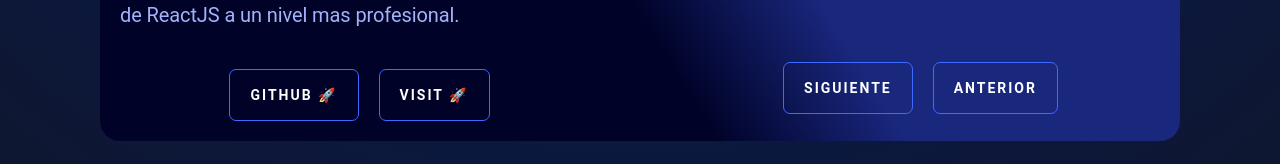
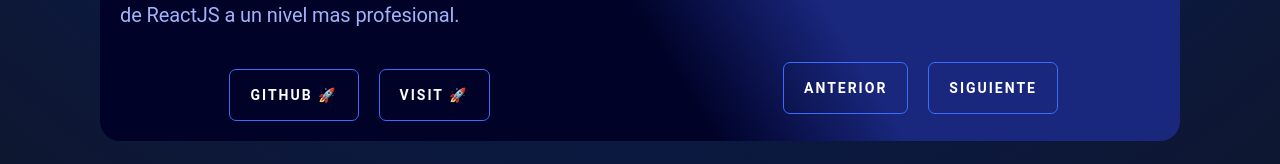
Before and after one commit to RocketHz/Portafolito, a React (Vite) app: page / in a window 1280 px wide. Shown: the part 1972-2136 px from the top of the page. Built offline with nearby package versions, Linux system fonts and the light colour scheme.

Commit message:
fixed buttons order

```diff
--- a/src/components/Features.jsx
+++ b/src/components/Features.jsx
@@ -68,8 +68,8 @@ const Features = () => {
                                     ))}
                                 </ul>
                                 <div>
+                                    <button onClick={prevProject}>Anterior</button>
                                     <button onClick={nextProject}>Siguiente</button>
-                                    <button onClick={prevProject}>Anterior</button>
                                 </div>
                             </div>
                         </div>
```
